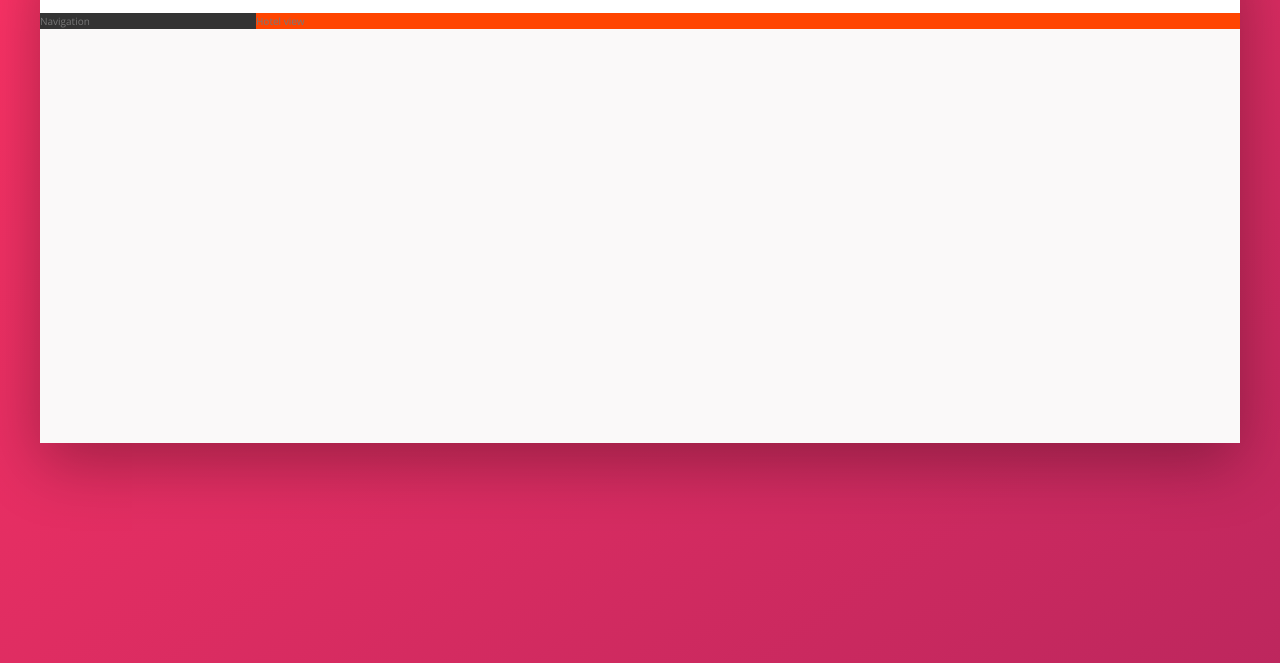
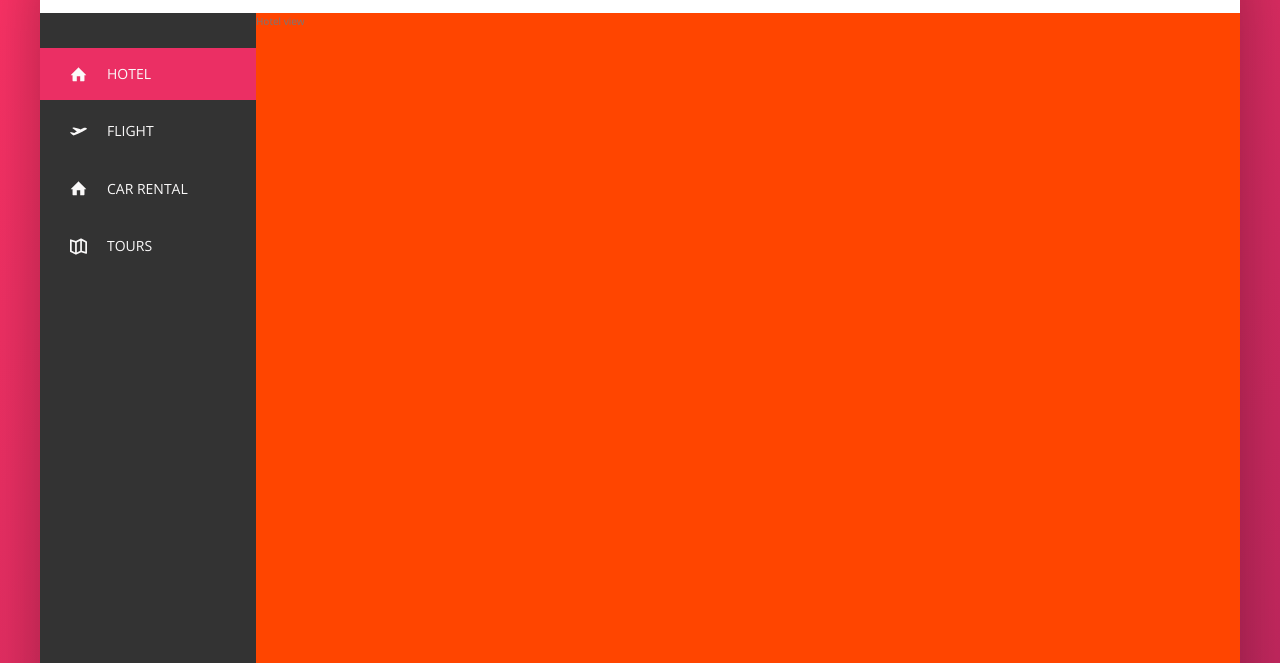
Before and after one commit to NowakowskiWebDev/Trillo-learning, a plain HTML site: page index.html in a window 1280 px wide. Shown: the part 137-800 px from the top of the page. Drawn offline with nearby package versions, Linux system fonts and the light colour scheme.

Commit message:
bulding the navigation

```diff
--- a/index.html
+++ b/index.html
@@ -51,8 +51,50 @@
 
         <div class="content">
             <nav class="sidebar">
-                Navigation
+                <ul class="side-nav">
+                    <li class="side-nav__item side-nav__item--active">
+                        <a href="#" class="side-nav__link">
+                            <svg class="side-nav__icon">
+                                <use xlink:href="img/sprite.svg#icon-home"></use>
+                            </svg>
+                            <span>Hotel</span>
+                        </a>
+                    </li>
+
+                    <li class="side-nav__item">
+                        <a href="#" class="side-nav__link">
+                            <svg class="side-nav__icon">
+                                <use xlink:href="img/sprite.svg#icon-aircraft-take-off"></use>
+                            </svg>
+                            <span>Flight</span>
+                        </a>
+                    </li>
+
+                    <li class="side-nav__item">
+                        <a href="#" class="side-nav__link">
+                            <svg class="side-nav__icon">
+                                <use xlink:href="img/sprite.svg#icon-home"></use>
+                            </svg>
+                            <span>Car rental</span>
+                        </a>
+                    </li>
+
+                    <li class="side-nav__item">
+                        <a href="#" class="side-nav__link">
+                            <svg class="side-nav__icon">
+                                <use xlink:href="img/sprite.svg#icon-map"></use>
+                            </svg>
+                            <span>Tours</span>
+                        </a>
+                    </li>
+                </ul>
+
+                <div class="legal">
+                    &copy; 2017 by trillo. All rights reserved.
+                </div>
             </nav>
+
+
             <main class="hotel-view">
                 Hotel view
             </main>
--- a/sass/_components.scss
+++ b/sass/_components.scss
@@ -115,3 +115,72 @@
         margin-right: 1rem;
     }
 }
+
+// -----------------------------------------------------------------------------------
+// SIDE NAVIGATION
+.side-nav {
+    font-size: 1.4rem;
+    list-style: none;
+    margin-top: 3.5rem;
+
+    &__item {
+        position: relative;
+
+        &:not(:last-child) {
+            margin-bottom: .5rem;
+        }
+    }
+
+    &__item::before {
+        content: "";
+        position: absolute;
+        top: 0;
+        left: 0;
+        height: 100%;
+        width: 3px;
+        background-color: var(--color-primary);
+        transform: scaleY(0);
+        transition: transform .2s, width .4s cubic-bezier(1, 0, 0, 1) .2s, background-color .1s;
+    }
+
+    &__item:hover::before,
+    &__item--active::before {
+        transform: scaleY(1);
+        width: 100%;
+    }
+
+    &__item:active::before {
+        background-color: var(--color-primary-light);
+    }
+
+    &__link:link,
+    &__link:visited {
+        color: var(--color-grey-light-1);
+        text-decoration: none;
+        text-transform: uppercase;
+        display: block;
+        padding: 1.5rem 3rem;
+        z-index: 10;
+        position: relative;
+        z-index: 10;
+
+        display: flex;
+        align-items: center;
+    }
+
+    &__icon {
+        width: 1.7rem;
+        height: 1.7rem;
+        margin-right: 2rem;
+        fill: currentColor;
+    }
+}
+
+// -----------------------------------------------------------------------------------
+// LEGAL TEXT
+.legal {
+    font-size: 1.2rem;
+    color: var(--color-grey-light-4);
+    text-align: center;
+    padding: 2.5rem;
+}
--- a/sass/_layout.scss
+++ b/sass/_layout.scss
@@ -26,11 +26,17 @@
     background-color: var(--color-grey-dark-1);
 
     flex: 0 0 18%;
+
+    display: flex;
+    flex-direction: column;
+    justify-content: space-between;
 }
 
 .hotel-view {
     background-color: #fff;
+
     background-color: orangered;
+    height: 80rem;
 
     flex: 1;
 }
```
Also changed, not shown: css/main.css, 1 other file.
